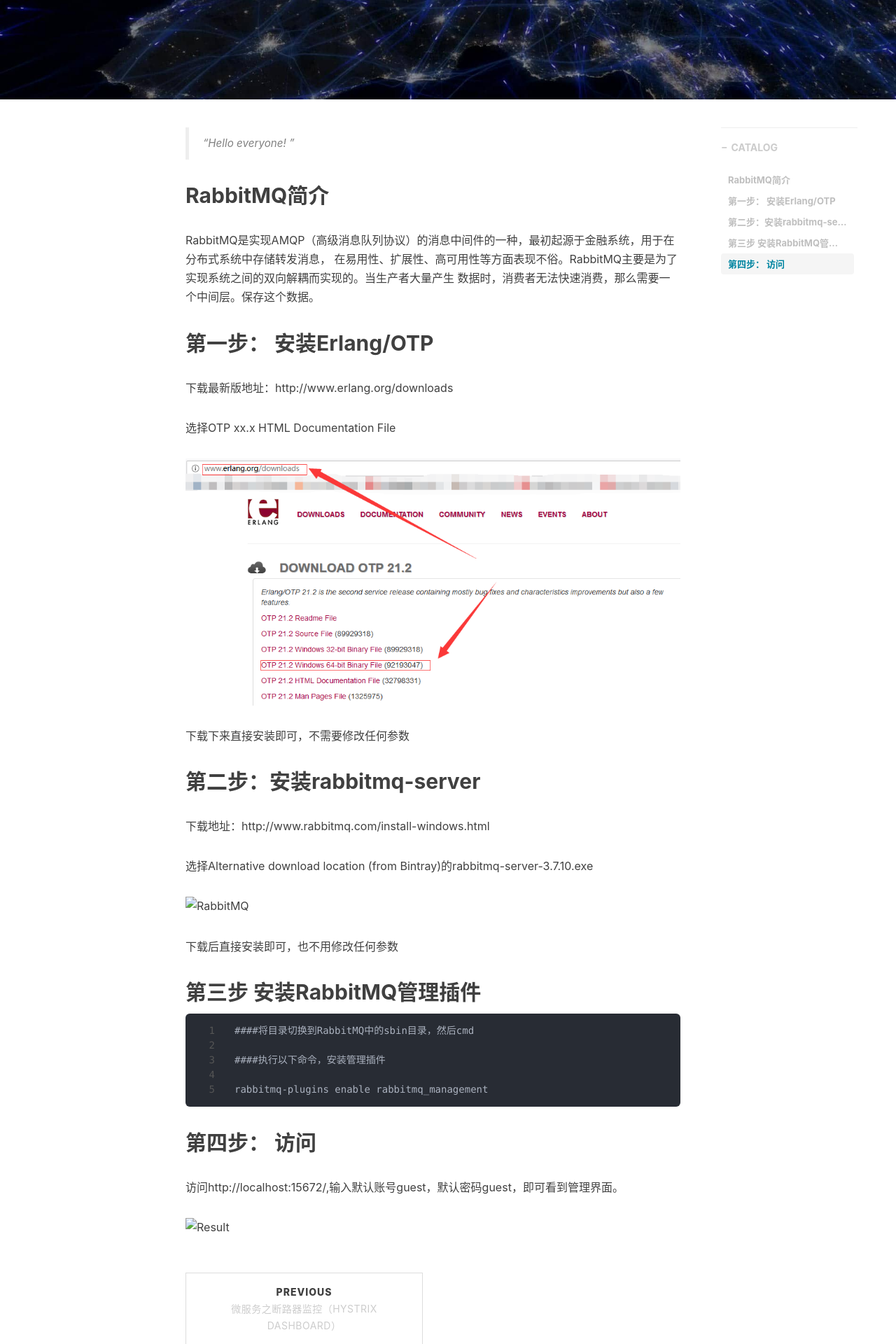
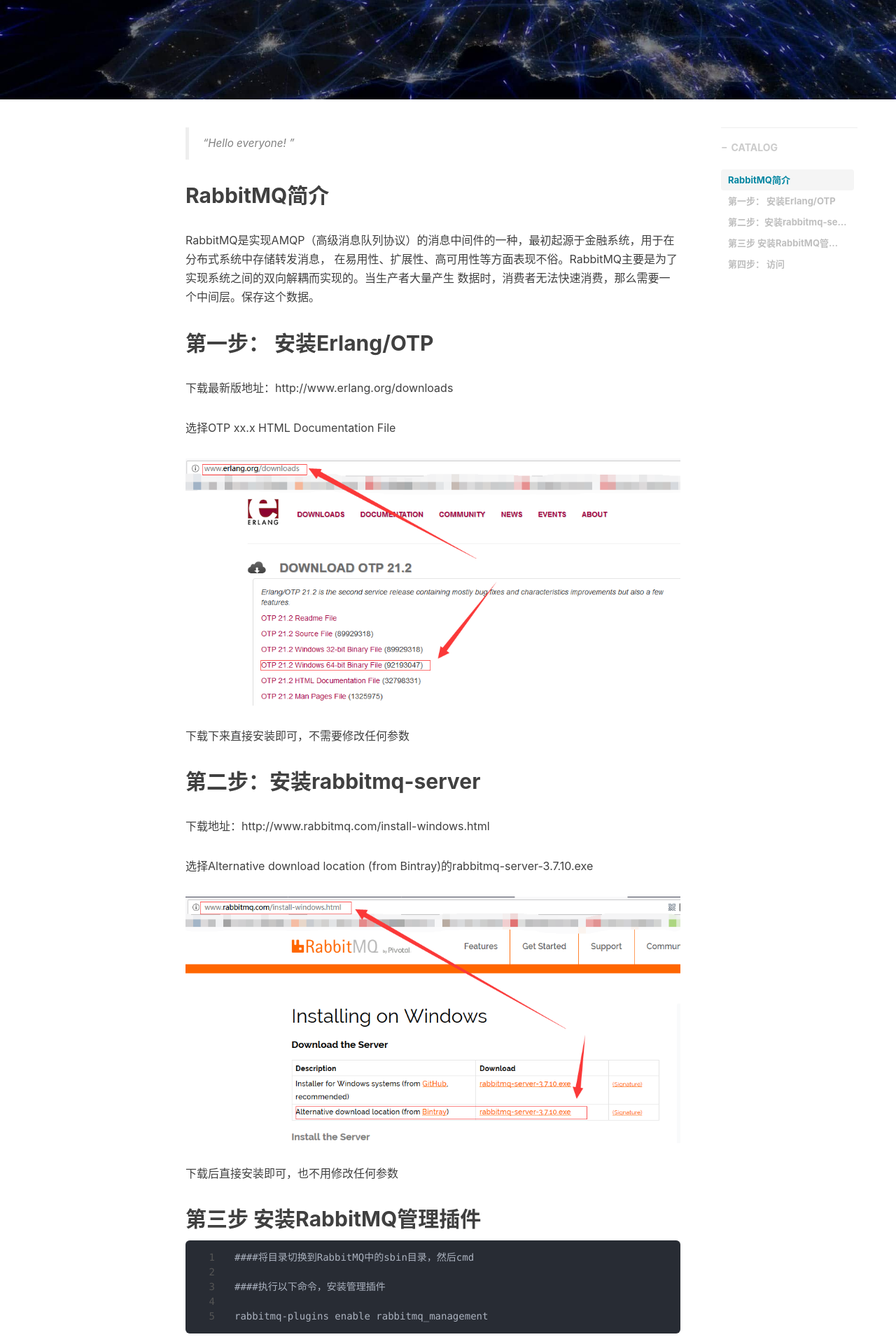
Before and after one commit to mochengyanliu/mochengyanliu.github.io, a Jekyll site: the page built from _posts/2018-10-31-RabbitMQ 安装教程-2019.markdown, in a window 1280 px wide. Shown: the part 441-2361 px from the top of the page at 70% size. Built offline with Jekyll 4.4.1, drawn with Linux system fonts in a browser that asks for light colours; nearby versions of some CDN libraries; comment, search, counter and statistics services are not loaded.

Commit message:
修改图片路径

```diff
--- a/_posts/2018-10-31-RabbitMQ 安装教程-2019.markdown
+++ b/_posts/2018-10-31-RabbitMQ 安装教程-2019.markdown
@@ -37,7 +37,7 @@
 
 选择Alternative download location (from Bintray)的rabbitmq-server-3.7.10.exe
 
-![RabbitMQ](img/rabbitmq/RabbitMQ.png)
+![RabbitMQ](/img/rabbitmq/RabbitMQ.png)
 
 下载后直接安装即可，也不用修改任何参数
 
@@ -54,4 +54,4 @@
 
  访问http://localhost:15672/,输入默认账号guest，默认密码guest，即可看到管理界面。
 
- ![Result](../img/rabbitmq/Result.png)
+ ![Result](/img/rabbitmq/Result.png)
```
